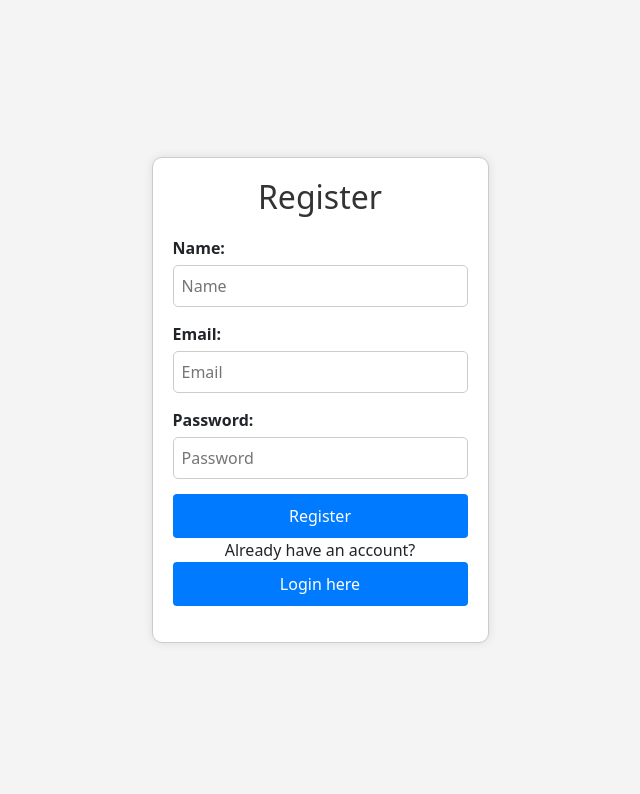
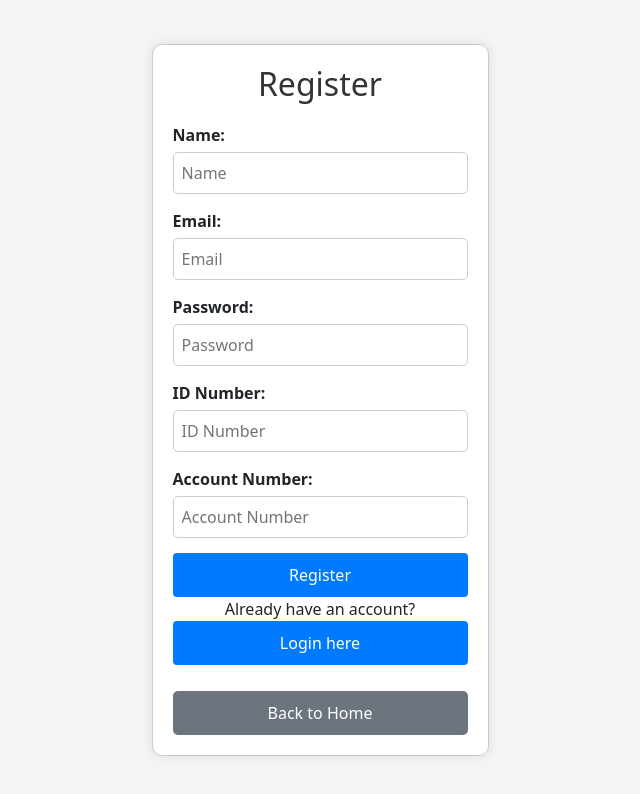
Before and after one commit to ST10144906/APDS7321-POE-Part-2, a React (Create React App) app in the folder frontend/: page /register in a window 1280 px wide. Shown: the top 794 px of the page, without its empty margins (320-960 px from the left). Built offline with nearby package versions, Linux system fonts and the light colour scheme.

Commit message:
register.js update and model/user.js update

```diff
--- a/frontend/src/components/Auth.css
+++ b/frontend/src/components/Auth.css
@@ -55,3 +55,19 @@ button:hover {
 p {
   text-align: center;
 }
+
+/* Additional styling for Back to Home button */
+.back-button {
+  background-color: #6c757d;
+  color: white;
+  padding: 10px 15px;
+  border: none;
+  border-radius: 5px;
+  cursor: pointer;
+  margin-top: 10px; /* Adds space between the form and the back button */
+  width: 100%; /* Full width */
+}
+
+.back-button:hover {
+  background-color: #5a6268;
+}
--- a/frontend/src/components/Dashboard.js
+++ b/frontend/src/components/Dashboard.js
@@ -3,14 +3,16 @@ import { useNavigate } from 'react-router-dom';
 import { UserContext } from '../contexts/UserContext';
 import './Dashboard.css';
 
-const Dashboard = () => {
+const Dashboard = ({ isAdmin }) => {
   const navigate = useNavigate();
-  const { role } = useContext(UserContext);
+  const user = useContext(UserContext);
   const [userInfo, setUserInfo] = useState('');
 
   useEffect(() => {
-    setUserInfo(`Role: ${role}`);
-  }, [role]);
+    if (user) {
+      setUserInfo(JSON.stringify(user, null, 2));
+    }
+  }, [user]);
 
   const handlePaymentClick = () => {
     navigate('/payment');
@@ -28,7 +30,7 @@ const Dashboard = () => {
         <div className="form-group">
           <button onClick={handlePaymentClick}>Make a Payment</button>
         </div>
-        {role === 'admin' && (
+        {isAdmin && (
           <div className="form-group">
             <button onClick={handleLogsClick}>Review Payment Logs</button>
           </div>
--- a/frontend/src/components/Register.js
+++ b/frontend/src/components/Register.js
@@ -2,10 +2,17 @@
 import React, { useState } from 'react';
 import axios from 'axios';
 import { useNavigate } from 'react-router-dom';
-import './Auth.css'; // Ensure you create a CSS file for styling
+import './Auth.css'; // Ensure you have a CSS file for styling
 
 const Register = () => {
-  const [formData, setFormData] = useState({ name: '', email: '', password: '' });
+  const [formData, setFormData] = useState({
+    name: '',
+    email: '',
+    password: '',
+    idNumber: '',
+    accountNumber: ''
+  });
+
   const navigate = useNavigate();
 
   const handleSubmit = async (e) => {
@@ -17,6 +24,10 @@ const Register = () => {
     } catch (err) {
       alert('Error: ' + err.response.data.msg);
     }
+  };
+
+  const goBackToHome = () => {
+    navigate('/'); // Navigate to home page
   };
 
   return (
@@ -53,12 +64,36 @@ const Register = () => {
             required
           />
         </div>
+        <div className="form-group">
+          <label>ID Number:</label>
+          <input
+            type="text"
+            placeholder="ID Number"
+            value={formData.idNumber}
+            onChange={e => setFormData({ ...formData, idNumber: e.target.value })}
+            required
+            minLength={13}
+            maxLength={13}
+          />
+        </div>
+        <div className="form-group">
+          <label>Account Number:</label>
+          <input
+            type="text"
+            placeholder="Account Number"
+            value={formData.accountNumber}
+            onChange={e => setFormData({ ...formData, accountNumber: e.target.value })}
+            required
+          />
+        </div>
         <button type="submit">Register</button>
       </form>
       <p>
         Already have an account?{' '}
         <button onClick={() => navigate('/login')}>Login here</button>
       </p>
+
+      <button className="back-button" onClick={goBackToHome}>Back to Home</button>
     </div>
   );
 };
```
Also changed, not shown: 2 other files (tests, documents, lock files or other folders).
